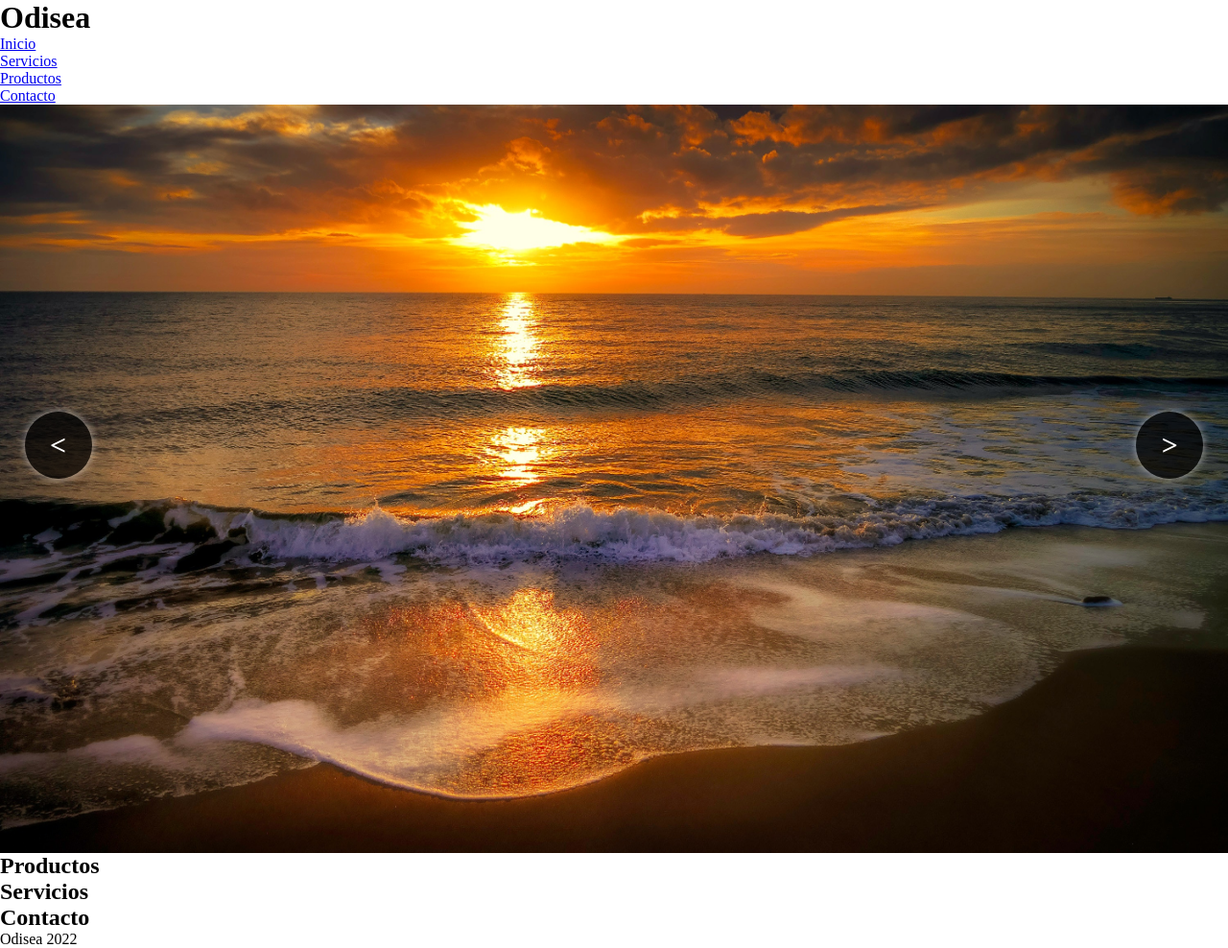
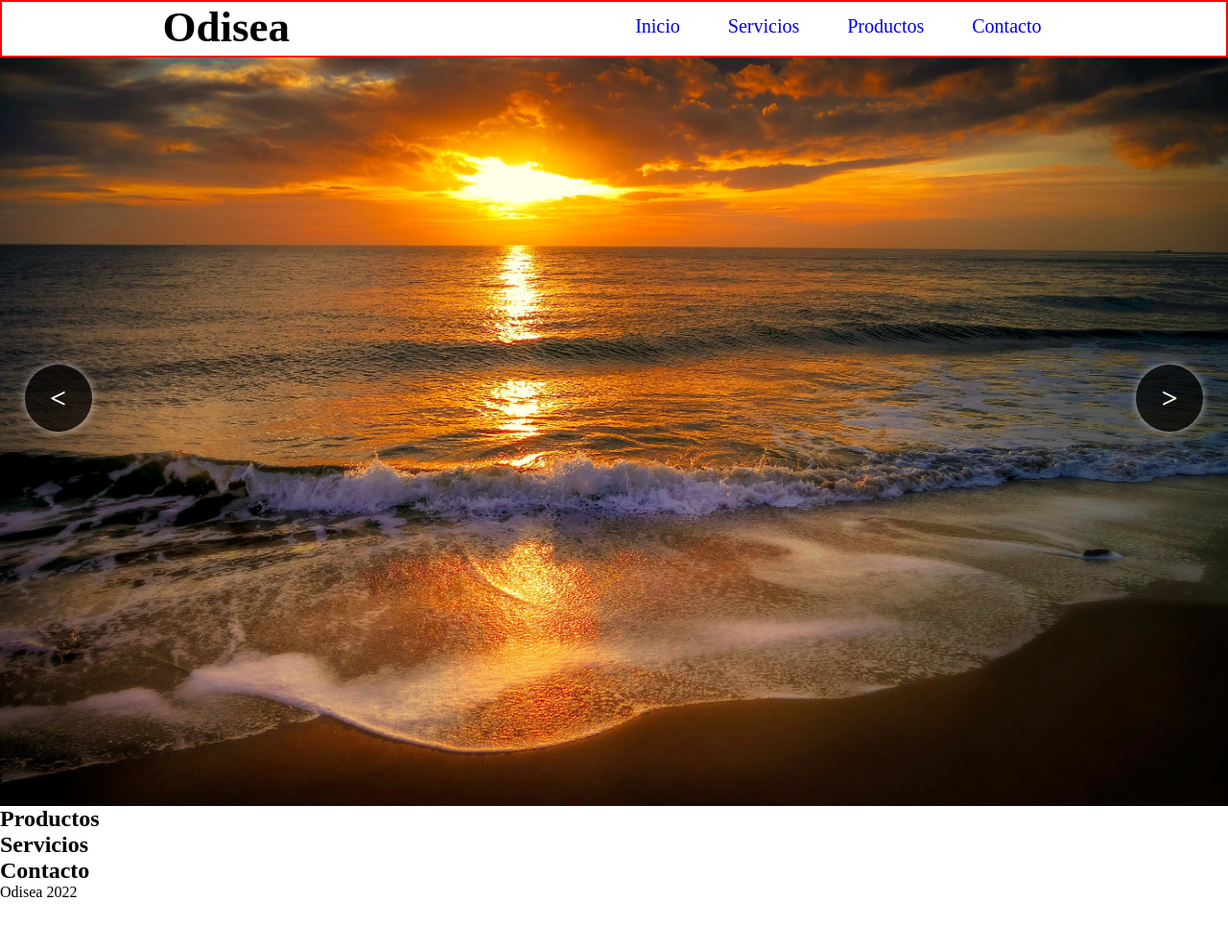
Before and after one commit to juanhb9/odisea, a plain HTML site: page index.html in a window 1280 px wide. Shown: the whole page at 96% size. After the commit the page ends 939 px from the top, so only its background shows below. Drawn offline with Linux system fonts and the light colour scheme.

Commit message:
menu desktop

```diff
--- a/css/style.css
+++ b/css/style.css
@@ -8,6 +8,44 @@
 html{
     font-family: serif;
 }
+
+/* header */
+
+header{
+ display: flex;
+ justify-content: space-around;
+ text-align: center;
+ border: 2px solid red;
+ height: 60px;
+}
+
+nav{
+
+    line-height: 50px;
+}
+
+
+ul{
+    display: flex;
+    list-style: none;
+}
+
+li a{
+    text-decoration: none;
+    margin: 0 25px;
+    font-size: 20px;
+}
+
+header h1{
+    font-size: 45px;
+}
+
+
+/* fin header */
+
+
+
+
 
 img{
     width: 100%;
@@ -56,7 +94,7 @@ img{
 /* mediaqueries */
 
 
-@media (max-width:576px){
+@media (max-width:576px){  /* (max-width:576px) */
 .contenedor{
     width: 100%;
     height: 50%;
```
